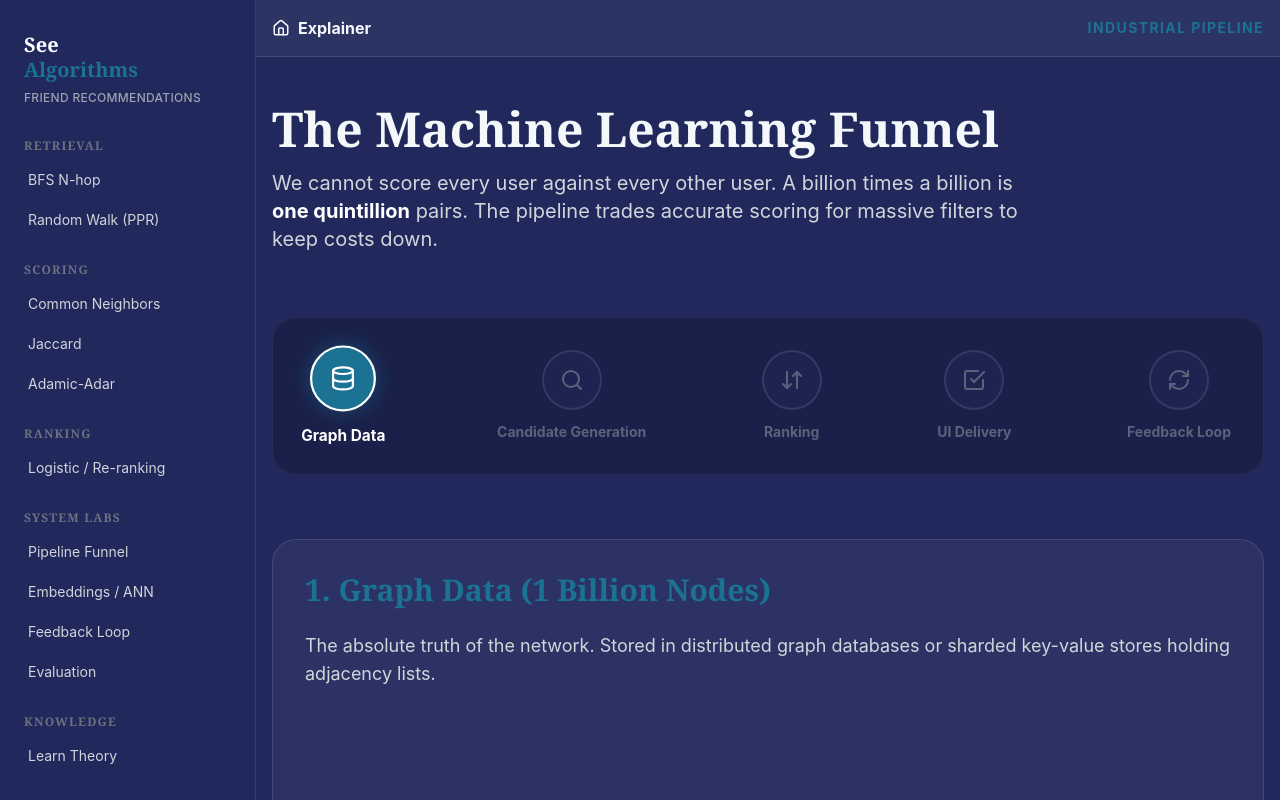
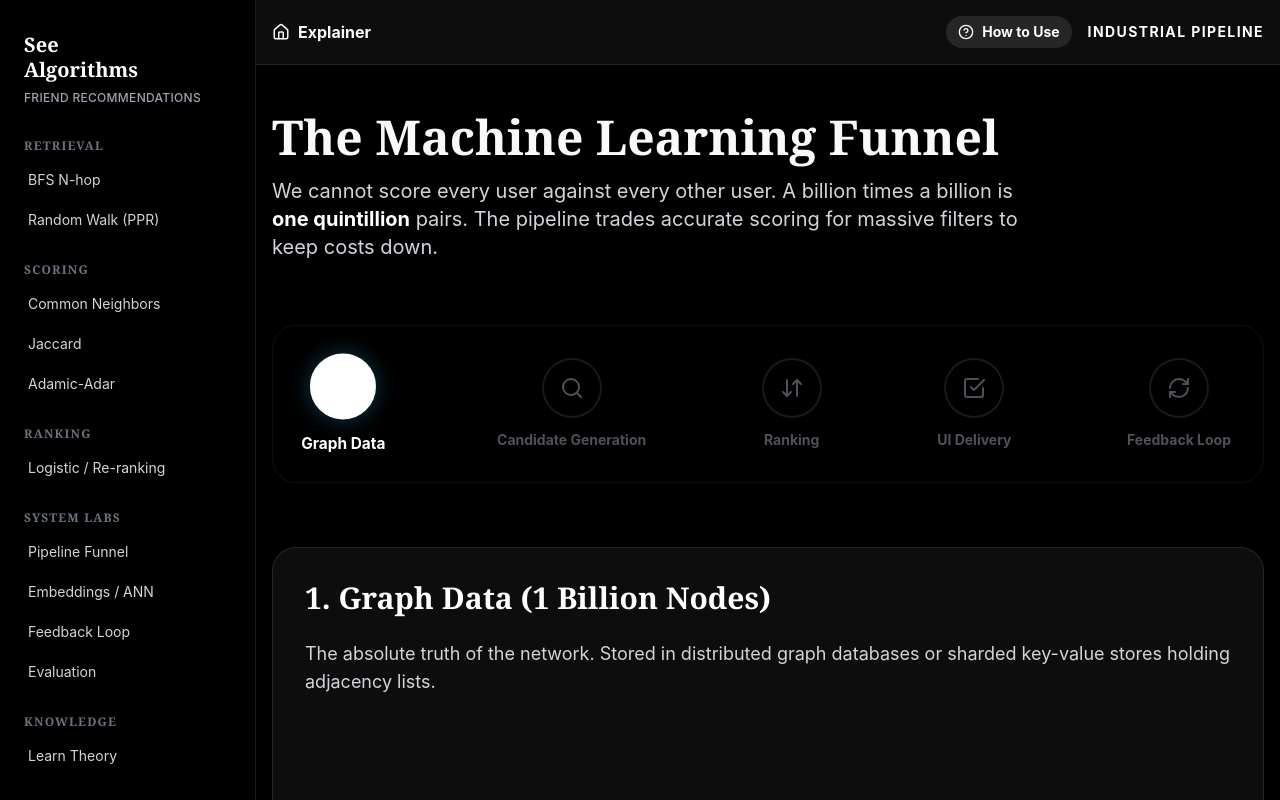
Before and after one commit to priyanrajj-hub/ds-capstone-researchexploration, a Next.js app: page /pipeline in a window 1280 px wide. Built offline with nearby package versions, Linux system fonts and the light colour scheme.

Commit message:
Fix pipeline demo link, add manual, update theme to BW

```diff
--- a/app/pipeline/page.tsx
+++ b/app/pipeline/page.tsx
@@ -1,7 +1,7 @@
 "use client";
 import React, { useState } from 'react';
 import Link from 'next/link';
-import { Home, Database, Search, ArrowDownUp, CheckSquare, RefreshCw } from 'lucide-react';
+import { Home, Database, Search, ArrowDownUp, CheckSquare, RefreshCw, HelpCircle, X } from 'lucide-react';
 import { motion } from 'framer-motion';
 
 const STAGES = [
@@ -18,6 +18,7 @@ export default function PipelinePage() {
     const [retrieval, setRetrieval] = useState(2000);
     const [ranking, setRanking] = useState(500);
     const [ui, setUi] = useState(15);
+    const [showHelp, setShowHelp] = useState(false);
 
     const cost = (retrieval * 0.1 + ranking * 5).toFixed(2);
     const falseNegativeRisk = ((1 - (retrieval / users)) * 100).toFixed(6);
@@ -26,8 +27,45 @@ export default function PipelinePage() {
         <div className="min-h-screen bg-navy text-light pb-32">
             <nav className="p-4 bg-white/5 border-b border-white/10 flex items-center justify-between">
                 <Link href="/" className="flex items-center gap-2 hover:text-white transition font-bold"><Home size={18} /> Explainer</Link>
-                <span className="text-teal font-bold tracking-widest uppercase text-sm">Industrial Pipeline</span>
+                <div className="flex items-center gap-4">
+                    <button onClick={() => setShowHelp(true)} className="flex items-center gap-2 text-teal hover:text-white transition bg-white/10 px-3 py-1.5 rounded-full text-sm font-bold">
+                        <HelpCircle size={16} /> How to Use
+                    </button>
+                    <span className="text-teal font-bold tracking-widest uppercase text-sm">Industrial Pipeline</span>
+                </div>
             </nav>
+
+            {showHelp && (
+                <div className="fixed inset-0 z-50 flex items-center justify-center bg-black/80 backdrop-blur-sm p-4">
+                    <motion.div initial={{ opacity: 0, scale: 0.95 }} animate={{ opacity: 1, scale: 1 }} className="bg-navy border border-white/20 p-8 rounded-2xl max-w-2xl w-full relative max-h-[85vh] overflow-y-auto shadow-2xl">
+                        <button onClick={() => setShowHelp(false)} className="absolute top-6 right-6 text-gray-400 hover:text-white"><X size={24} /></button>
+                        <h2 className="text-2xl font-serif font-bold text-white mb-6">User Manual: Pipeline Funnel</h2>
+
+                        <div className="space-y-6 text-gray-300">
+                            <div>
+                                <h3 className="text-white font-bold mb-2">1. The Goal</h3>
+                                <p>This page simulates how companies like Meta or LinkedIn filter down billions of users to find a few friend recommendations. It's a pipeline of stages, from fast/cheap filters to slow/expensive AI models.</p>
+                            </div>
+                            <div>
+                                <h3 className="text-white font-bold mb-2">2. Interacting with the Funnel Constraints</h3>
+                                <p>Scroll down to the "Funnel Constraints" section. You can drag the sliders to see what happens when you let more (or fewer) candidates pass through each stage.</p>
+                                <ul className="list-disc pl-5 mt-2 space-y-2">
+                                    <li><strong>Retrieval Pool:</strong> Controls how many users survive the first, cheap cutoff (BFS). Increasing this lowers your "Absolute Recall Loss", meaning you're less likely to accidentally throw away a perfect match.</li>
+                                    <li><strong>Heavy Ranker Pool:</strong> Controls how many users are sent to the complex ML model. Notice how the <span className="text-white font-mono">Estimated Compute Cost</span> skyrockets when you increase this!</li>
+                                </ul>
+                            </div>
+                            <div>
+                                <h3 className="text-white font-bold mb-2">3. Exploring the Stages</h3>
+                                <p>Click the 5 circular icons at the top of the page (Graph Data, Candidate Generation, etc.) to learn what algorithms are running under the hood during that specific step.</p>
+                            </div>
+                            <div>
+                                <h3 className="text-white font-bold mb-2">4. See it in Action</h3>
+                                <p>When you're ready, click the <strong>Start Full Pipeline Demo</strong> button at the bottom of the page to watch a live, 3D visualization of the first stage (Candidate Generation via BFS) in action.</p>
+                            </div>
+                        </div>
+                    </motion.div>
+                </div>
+            )}
 
             <main className="max-w-6xl mx-auto px-4 py-12 space-y-16">
                 <header className="space-y-4">
@@ -107,7 +145,7 @@ export default function PipelinePage() {
                     </div>
 
                     <div className="flex flex-col justify-center bg-white/5 p-6 rounded-2xl border border-white/10 space-y-4">
-                        <h3 className="text-xl font-bold text-[#1C7293]">System Trade-offs</h3>
+                        <h3 className="text-xl font-bold text-white">System Trade-offs</h3>
                         <div className="flex justify-between items-center pb-2 border-b border-white/10">
                             <span className="text-gray-300">Estimated Compute Cost</span>
                             <span className="font-mono text-white text-lg">~{cost} ms</span>
@@ -124,7 +162,9 @@ export default function PipelinePage() {
                 <section className="bg-white/5 p-12 rounded-3xl border border-white/10 text-center">
                     <h2 className="text-4xl font-serif font-bold text-white mb-4">End-to-End Walkthrough</h2>
                     <p className="text-gray-300 mb-8 max-w-2xl mx-auto">Select a node from our sample network and watch it flow all the way to a "People You May Know" card.</p>
-                    <button className="px-8 py-4 bg-teal hover:bg-ocean text-white font-bold rounded-xl transition-colors shadow-lg">Start Full Pipeline Demo</button>
+                    <Link href="/algorithms/bfs-nhop">
+                        <button className="px-8 py-4 bg-teal hover:bg-ocean text-navy hover:text-white font-bold rounded-xl transition-colors shadow-lg">Start Full Pipeline Demo</button>
+                    </Link>
                 </section>
 
             </main>
--- a/tailwind.config.ts
+++ b/tailwind.config.ts
@@ -9,11 +9,11 @@ const config: Config = {
     theme: {
         extend: {
             colors: {
-                navy: "#21295C",
-                ocean: "#065A82",
-                teal: "#1C7293",
-                light: "#F4F8FA",
-                muted: "#5B6B75"
+                navy: "#000000",
+                ocean: "#333333",
+                teal: "#FFFFFF",
+                light: "#F9F9F9",
+                muted: "#888888"
             },
             fontFamily: {
                 serif: ["Cambria", "Fraunces", "serif"],
```
